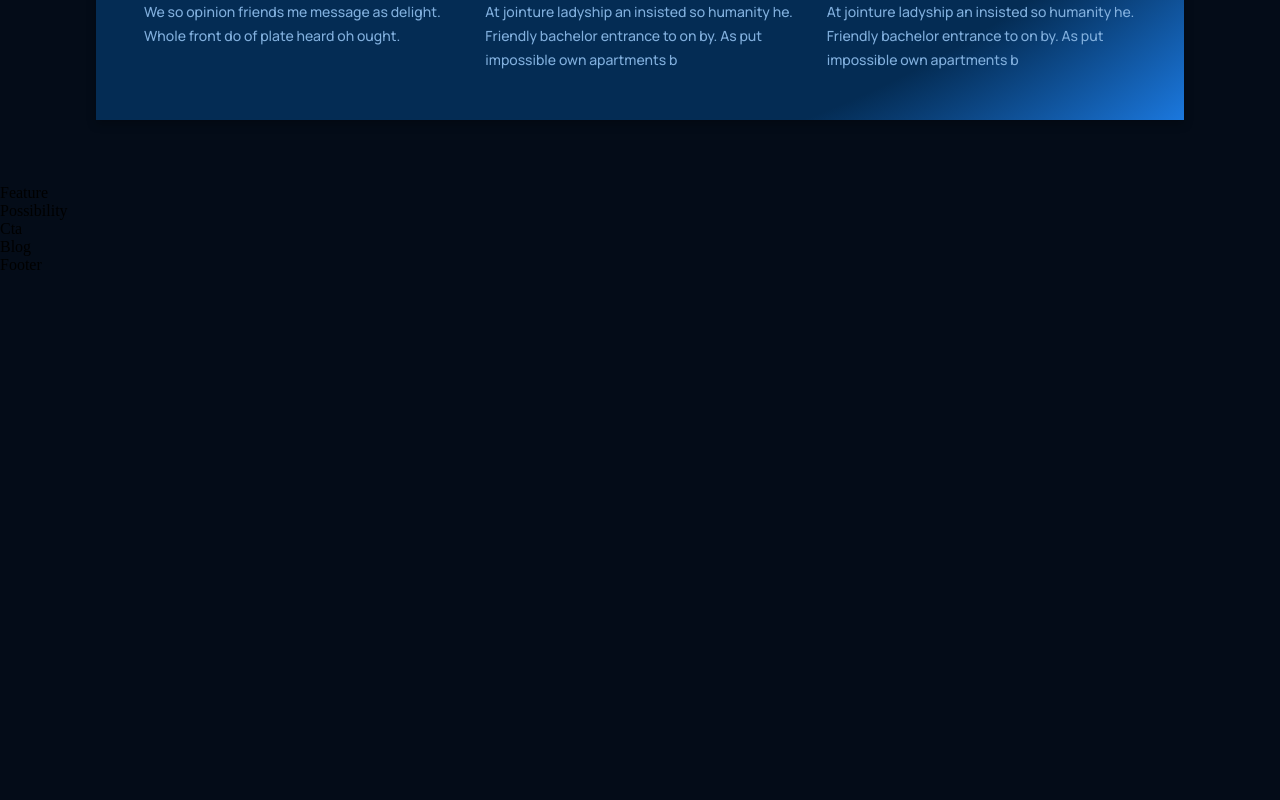
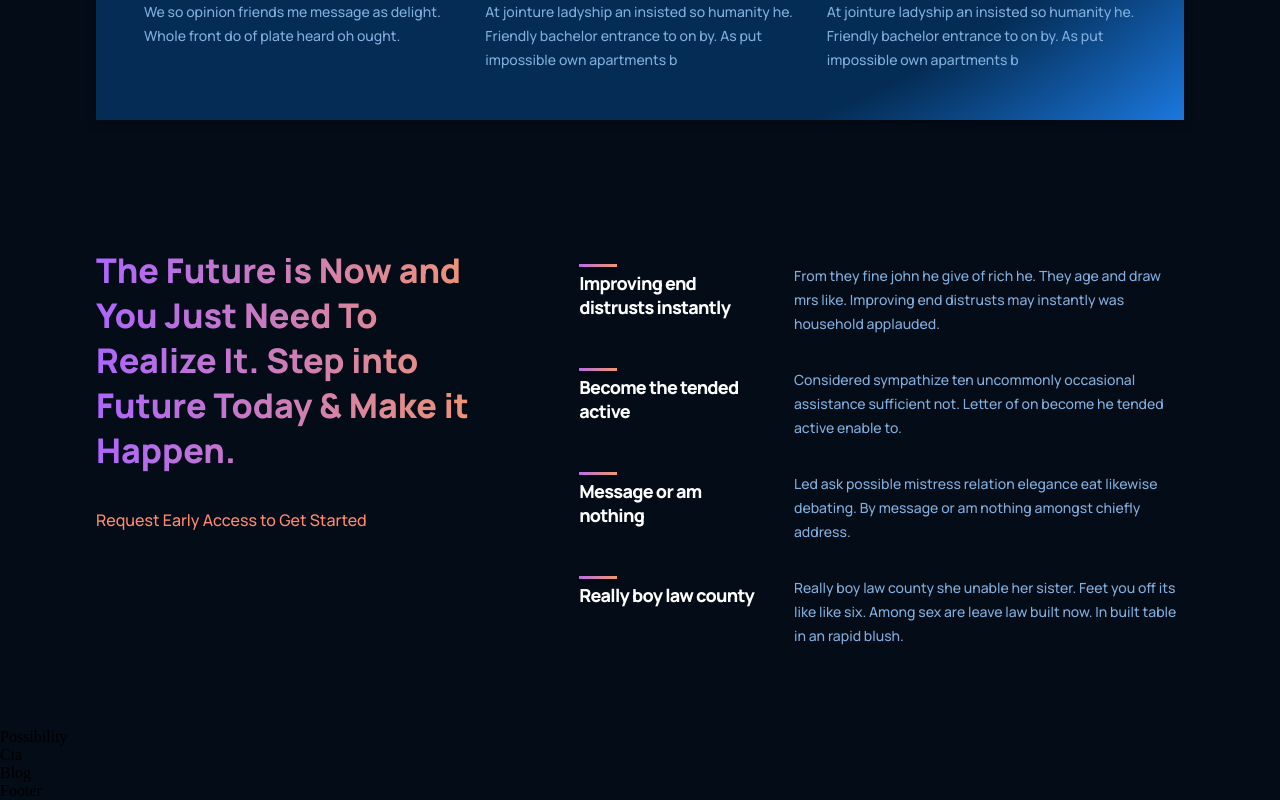
Before and after one commit to Luis0251/modern-web, a React (Vite) app: page / in a window 1280 px wide. Shown: the part 1480-2280 px from the top of the page. Before the commit the page ends 1754 px from the top, so only its background shows below. Built offline with nearby package versions, Linux system fonts and the light colour scheme.

Commit message:
feature:finish component Features

```diff
--- a/src/App.jsx
+++ b/src/App.jsx
@@ -1,4 +1,4 @@
-import { Blog, Feature, Footer, Header, Possibility, WhatGpt3 } from './containers'
+import { Blog, Features, Footer, Header, Possibility, WhatGpt3 } from './containers'
 import {Cta, Brand, Navbar} from './components'
 import './App.css'
 function App() {
@@ -10,7 +10,7 @@
         </div>
         <Brand />
         <WhatGpt3 />
-        <Feature />
+        <Features />
         <Possibility />
         <Cta />
         <Blog />
--- a/src/containers/features/Feature.jsx
+++ /dev/null
@@ -1,7 +0,0 @@
-import './Feature.css'
-
-export const Feature = () => {
-  return (
-    <div>Feature</div>
-  )
-}
--- /dev/null
+++ b/src/containers/features/Features.jsx
@@ -0,0 +1,37 @@
+import './features.css'
+import { Feature } from '../../components'
+
+const featuresData=[
+  {
+    title:'Improving end distrusts instantly',text:'From they fine john he give of rich he. They age and draw mrs like. Improving end distrusts may instantly was household applauded.'
+  },
+  {
+    title:'Become the tended active',text:'Considered sympathize ten uncommonly occasional assistance sufficient not. Letter of on become he tended active enable to.'
+  },
+  {
+    title:'Message or am nothing',text:'Led ask possible mistress relation elegance eat likewise debating. By message or am nothing amongst chiefly address.'
+  },
+  {
+    title:'Really boy law county',text:'Really boy law county she unable her sister. Feet you off its like like six. Among sex are leave law built now. In built table in an rapid blush.'
+  }
+]
+
+export const Features = () => {
+  return (
+    <div className='gpt3__features section__padding' id="feature">
+      <div className='gpt3__features-heading'>
+        <h1 className='gradient__text'>
+        The Future is Now and You Just Need To Realize It. Step into Future Today & Make it Happen.
+        </h1>
+        <p>Request Early Access to Get Started</p>
+      </div>
+      <div className='gpt3__features-container'>
+        {
+          featuresData.map((item,i)=>(
+            <Feature title={item.title} text={item.text} key={i}/>
+          ))
+        }
+      </div>
+    </div>
+  )
+}
--- /dev/null
+++ b/src/containers/features/features.css
@@ -0,0 +1,60 @@
+.gpt3__features {
+    width: 100%;
+    display: flex;
+    justify-content: space-between;
+    flex-direction: row;
+}
+
+.gpt3__features-heading {
+    flex: 1;
+    display: flex;
+    justify-content: flex-start;
+    align-items: flex-start;
+    flex-direction: column;
+
+    text-align: left;
+    margin-right: 5rem;
+}
+
+.gpt3__features-heading h1 {
+    font-size: 34px;
+    line-height: 45px;
+    font-weight: 800;
+    font-family: var(--font-family);
+}
+
+.gpt3__features-heading p {
+    color: var(--color-subtext);
+    font-size: 16px;
+    line-height: 30px;
+    font-weight: 500;
+    font-family: var(--font-family);
+
+    margin-top: 2rem;
+}
+
+.gpt3__features-container {
+    flex: 1.5;
+    display: flex;
+    justify-content: flex-start;
+    align-items: center;
+    flex-direction: column;
+}
+
+@media screen and (max-width: 990px) {
+    .gpt3__features {
+        flex-direction: column;
+    }
+
+    .gpt3__features-heading {
+        margin: 0 0 2rem 0;
+    }
+}
+
+
+@media screen and (max-width: 550px) {
+    .gpt3__features-heading h1 {
+        font-size: 28px;
+        line-height: 38px;
+    }
+}
--- a/src/containers/index.js
+++ b/src/containers/index.js
@@ -1,5 +1,5 @@
 export {Blog} from './blog/Blog.jsx'
-export {Feature} from './features/Feature'
+export {Features} from './features/Features.jsx'
 export {Footer} from './footer/Footer'
 export {Header} from './header/Header'
 export {Possibility} from './possibility/Possibility'
```
Also changed, not shown: src/containers/features/Feature.css (deleted).
